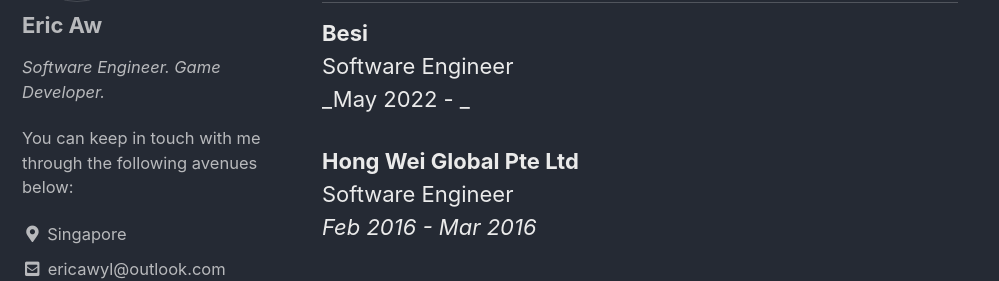
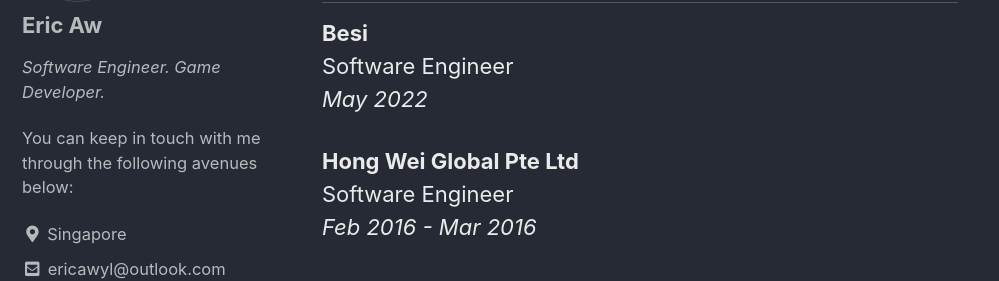
Before and after one commit to ericawyl/ericawyl.github.io, a Jekyll site: the page built from aboutme.md, in a window 1280 px wide and 900 px high, scrolled down 963 px. Shown: the part 174-455 px from the top of the window, without its empty margins (0-999 px from the left). Built offline with Jekyll 4.4.1, drawn with Linux system fonts in a browser that asks for light colours; cached includes are drawn as plain includes.

Commit message:
Correction for previous commit.

```diff
--- a/_config.yml
+++ b/_config.yml
@@ -50,8 +50,8 @@
   siteKey                :
   secret                 :
 atom_feed:
-  path                   : # blank (default) uses feed.xml
-  hide                   : # true
+#  path                   : # blank (default) uses feed.xml
+  hide                   : false # true, false (default)
 search                   : # true, false (default)
 search_full_content      : # true, false (default)
 search_provider          : # lunr (default), algolia, google
--- a/aboutme.md
+++ b/aboutme.md
@@ -30,7 +30,7 @@
 
 **Besi**
 Software Engineer
-_May 2022 - _
+_May 2022_
 
 **Hong Wei Global Pte Ltd**
 Software Engineer
```
